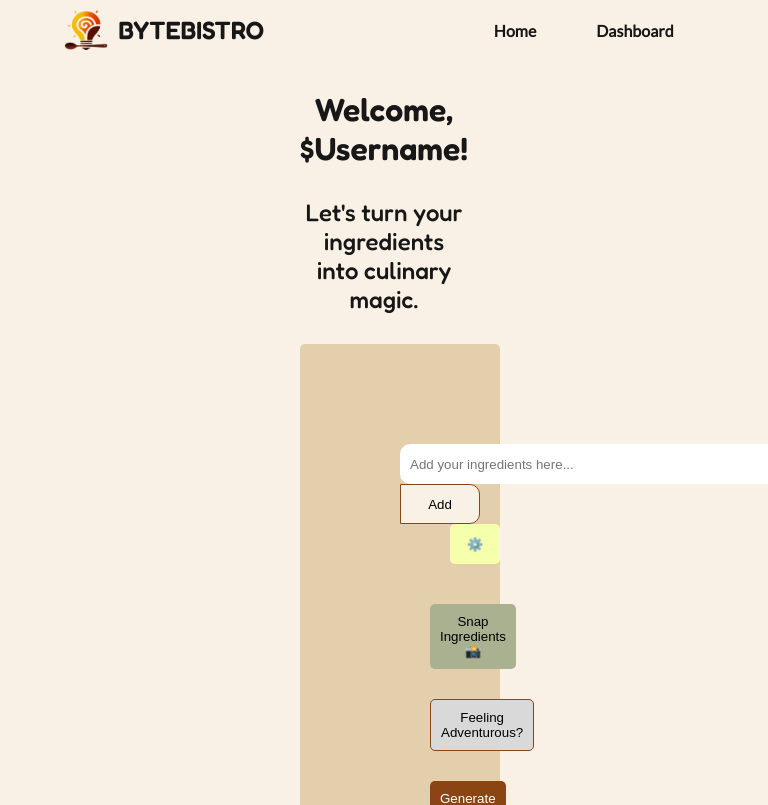
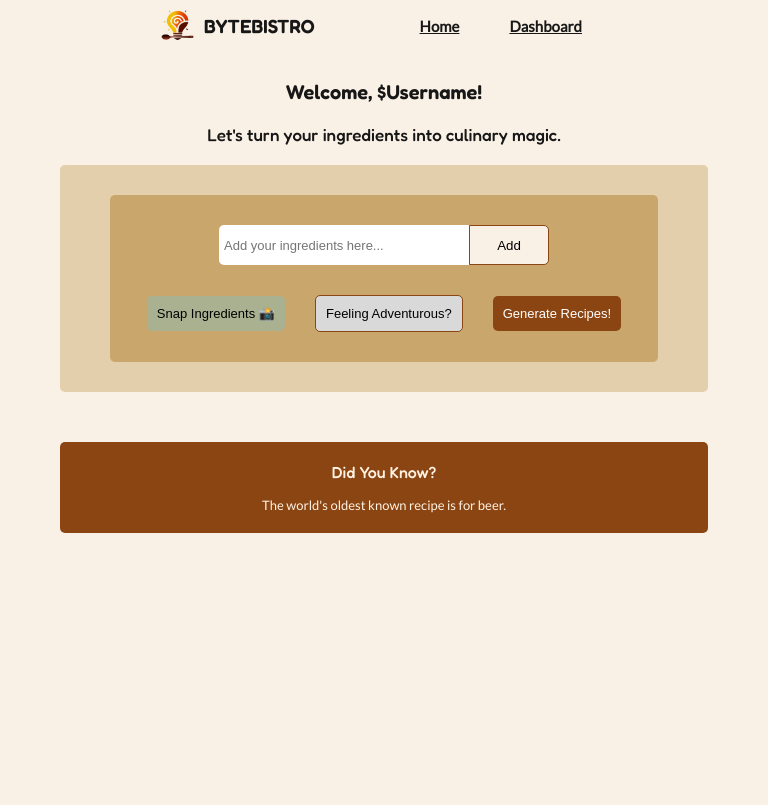
Before and after one commit to CalebKiK/recipbyte-ai-recipe-frontend, a Next.js app: page / in a window 768 px wide. Shown: the top 805 px of the page. Built offline with nearby package versions, Linux system fonts and the light colour scheme.

Commit message:
Commence of responsive design

```diff
--- a/src/components/HeroSection.js
+++ b/src/components/HeroSection.js
@@ -128,9 +128,9 @@ export default function HeroSection() {
                             }}
                         />
                         <button className='add-ingredient-btn' onClick={handleAddIngredient}>Add</button>
-                        <button className='filters-btn' onClick={toggleFilters}>
+                        {/* <button className='filters-btn' onClick={toggleFilters}>
                             <span role="img" aria-label="filters">⚙️</span>
-                        </button>
+                        </button> */}
                         {showFilters && (
                             <div className='filters-dropdown'>
                                 <label>
--- a/src/styles/HomePage.css
+++ b/src/styles/HomePage.css
@@ -17,9 +17,9 @@
 }
 
 .ingredients-section{
- background-color: #C9A66B;
- border-radius: 5px;
- padding: 30px 0px;
+    background-color: #C9A66B;
+    border-radius: 5px;
+    padding: 30px 0px;
 }
 
 .ingredients-input input{
@@ -132,16 +132,239 @@
     margin-top: 30px;
 }
 
-@media (max-width: 450px) {
+@media (max-width: 500px) {
+    .hero-section-component{
+        margin: 30px;
+    }
 
+    .hero-section-component h1{
+        font-size: 18px;
+    }
+
+    .hero-section-component h2{
+        font-size: 15px;
+    }
+
+    .ingredients-component{
+        padding: 30px;
+    }
+
+    .ingredients-section{
+        padding: 20px 0px;
+    }
+
+    .ingredients-input input{
+        height: 30px;
+        width: 140px;
+        font-size: 10px;
+        padding: 0px 0px 0px 5px;
+        border-radius: 5px 0px 0px 5px;
+    }
+
+    .add-ingredient-btn{
+        height: 30px;
+        width: 60px;
+        border-radius: 0px 5px 5px 0px;
+    }
+
+    .filters-btn{
+        margin-left: 20px;
+        height: 30px;
+        width: 40px;
+    }
+
+    .ingredients-list{
+        margin: 10px 10px 0px;
+    }
+
+    .ingredients-list li{
+        margin: 10px 5px;
+        padding: 5px;
+        font-size: 12px;
+    }
+
+    .ingredients-list li button{
+        margin-left: 10px;
+        padding: 1px 5px;
+    }
+
+    .homepage-btns button{
+        margin: 20px 10px 0px;
+        padding: 10px;
+        font-size: 10px;
+    }
+
+    .did-you-know-component{
+        margin: 50px 30px;
+        padding: 20px 10px;
+    }
+
+    .did-you-know-component h2{
+        font-size: 15px;
+    }
+
+    .did-you-know-component p{
+        margin-top: 15px;
+        font-size: 10px;
+    }
 }
 
-@media (min-width: 450px) and (max-width: 860px) {
+@media (min-width: 500px) and (max-width: 860px) {
+    .hero-section-component{
+        margin: 30px 60px;
+    }
 
+    .hero-section-component h1{
+        margin: 20px 0px;
+        font-size: 20px;
+    }
+
+    .hero-section-component h2{
+        margin: 20px 0px;
+        font-size: 17px;
+    }
+
+    .ingredients-component{
+        padding: 30px 50px;
+    }
+
+    .ingredients-section{
+        padding: 30px 0px;
+    }
+
+    .ingredients-input input{
+        height: 40px;
+        width: 250px;
+        font-size: 13px;
+        padding: 0px 0px 0px 5px;
+        border-radius: 5px 0px 0px 5px;
+    }
+
+    .add-ingredient-btn{
+        height: 40px;
+        width: 80px;
+        border-radius: 0px 5px 5px 0px;
+    }
+
+    .filters-btn{
+        margin-left: 20px;
+        height: 30px;
+        width: 40px;
+    }
+
+    .ingredients-list{
+        margin: 10px 20px 0px;
+    }
+
+    .ingredients-list li{
+        margin: 10px;
+        padding: 10px;
+        font-size: 13px;
+    }
+
+    .ingredients-list li button{
+        margin-left: 15px;
+        padding: 1px 10px;
+    }
+
+    .homepage-btns button{
+        margin: 20px 15px 0px;
+        padding: 10px;
+        font-size: 13px;
+    }
+
+    .did-you-know-component{
+        margin: 50px 60px;
+        padding: 20px 10px;
+    }
+
+    .did-you-know-component h2{
+        font-size: 16px;
+    }
+
+    .did-you-know-component p{
+        margin-top: 15px;
+        font-size: 13px;
+    }
 }
 
 @media (min-width: 860px) and (max-width: 1030px) {
+   .hero-section-component{
+        margin: 30px 80px;
+    }
 
+    .hero-section-component h1{
+        margin: 20px 0px;
+        font-size: 22px;
+    }
+
+    .hero-section-component h2{
+        margin: 20px 0px;
+        font-size: 18px;
+    }
+
+    .ingredients-component{
+        padding: 30px 60px;
+    }
+
+    .ingredients-section{
+        padding: 30px 0px;
+    }
+
+    .ingredients-input input{
+        height: 40px;
+        width: 300px;
+        font-size: 14px;
+        padding: 0px 0px 0px 10px;
+        border-radius: 5px 0px 0px 5px;
+    }
+
+    .add-ingredient-btn{
+        height: 40px;
+        width: 80px;
+        border-radius: 0px 5px 5px 0px;
+    }
+
+    .filters-btn{
+        margin-left: 20px;
+        height: 30px;
+        width: 40px;
+    }
+
+    .ingredients-list{
+        margin: 10px 20px 0px;
+    }
+
+    .ingredients-list li{
+        margin: 10px;
+        padding: 10px;
+        font-size: 13px;
+    }
+
+    .ingredients-list li button{
+        margin-left: 15px;
+        padding: 1px 10px;
+    }
+
+    .homepage-btns button{
+        margin: 20px 15px 0px;
+        padding: 10px;
+        font-size: 13px;
+    }
+
+    .did-you-know-component{
+        margin: 50px 80px;
+        padding: 20px 10px;
+    }
+
+    .did-you-know-component h2{
+        font-size: 16px;
+    }
+
+    .did-you-know-component p{
+        margin-top: 15px;
+        font-size: 13px;
+    }
 }
 
 @media (min-width: 1090px) and (max-width: 1740px) {
--- a/src/styles/Navbar.css
+++ b/src/styles/Navbar.css
@@ -41,18 +41,52 @@
     transition: 0.5s ease-in;
 }
 
-@media (max-width: 450px) {
+@media (max-width: 500px) {
+    .navbar{
+        padding: 10px 30px;
+    }
 
+    .navbar-logo img{
+        height: 20px;
+    }
+
+    .navbar-logo h3{
+        font-size: 17px;
+        margin-left: 10px;
+    }
+
+    .navbar-links{
+        margin-left: 30px;
+    }
+
+    .navbar-links a{
+        margin: 0px 15px;
+        font-size: 14px;
+        text-decoration: underline;
+    }
 }
 
-@media (min-width: 450px) and (max-width: 860px) {
+@media (min-width: 500px) and (max-width: 860px) {
+    .navbar{
+        padding: 10px 50px;
+    }
 
+    .navbar-logo img{
+        height: 30px;
+    }
+
+    .navbar-logo h3{
+        font-size: 19px;
+        margin-left: 10px;
+    }
+
+    .navbar-links{
+        margin-left: 80px;
+    }
+
+    .navbar-links a{
+        margin: 0px 25px;
+        font-size: 15px;
+        text-decoration: underline;
+    }
 }
-
-@media (min-width: 860px) and (max-width: 1030px) {
-
-}
-
-@media (min-width: 1090px) and (max-width: 1740px) {
-
-}
```
Also changed, not shown: src/styles/RecipeCard.css (+16 -0 lines), src/styles/RecipeChoice.css (+16 -0 lines).
